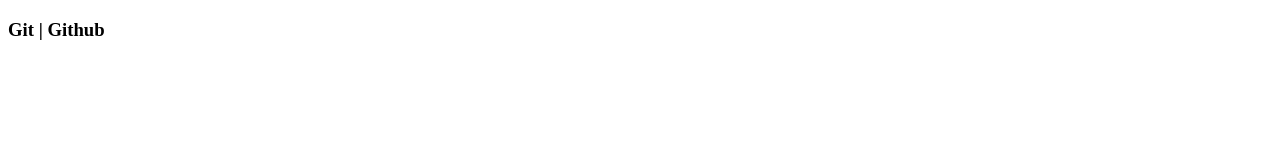
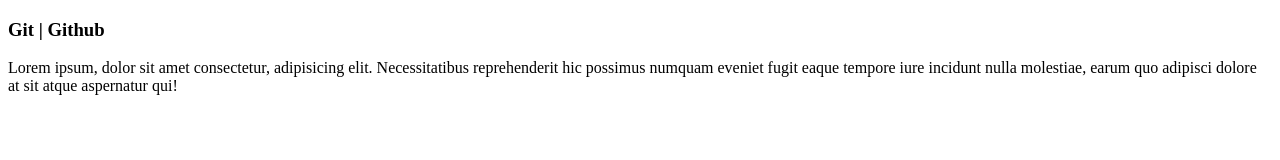
Before and after one commit to KyawThu21/first_oftest, a plain HTML site: page index.html in a window 1280 px wide. Drawn offline with Linux system fonts and the light colour scheme.

Commit message:
SecondCommit

```diff
--- a/index.html
+++ b/index.html
@@ -6,5 +6,6 @@
 </head>
 <body>
 <h3 style="text-align-center">Git | Github </h3>
+<p>Lorem ipsum, dolor sit amet consectetur, adipisicing elit. Necessitatibus reprehenderit hic possimus numquam eveniet fugit eaque tempore iure incidunt nulla molestiae, earum quo adipisci dolore at sit atque aspernatur qui!</p>
 </body>
 </html>
```
